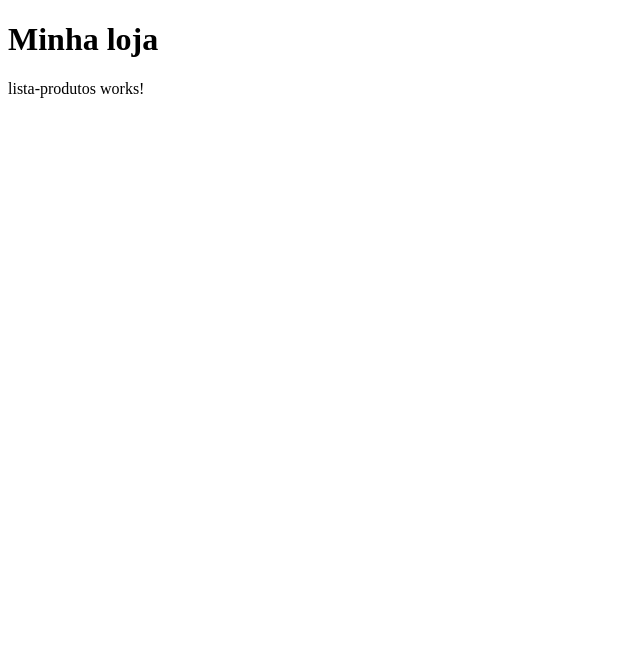
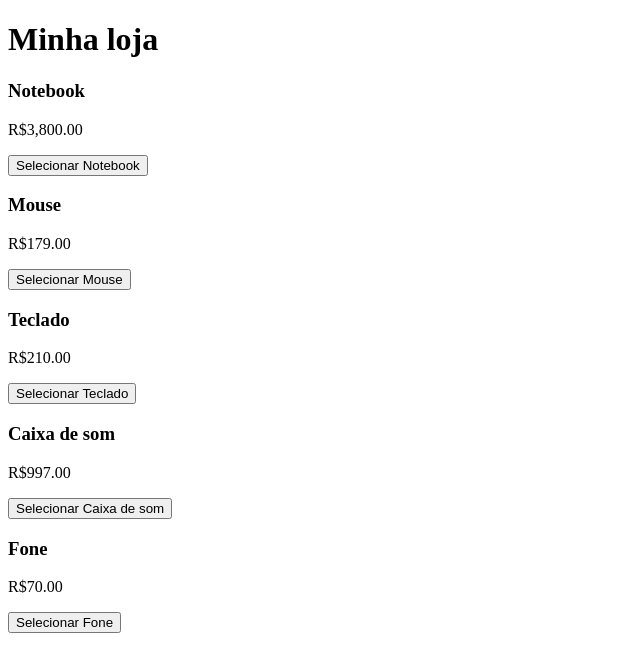
Before and after one commit to alvesthamires/app01, an Angular app: page / in a window 1280 px wide. Shown: the top 672 px of the page, without its empty margins (0-640 px from the left). Built offline with nearby package versions, Linux system fonts and the light colour scheme.

Commit message:
Controle de Fluxo, Pipes, Comunicacao entre Componentes

```diff
--- a/src/app/components/lista-produtos/lista-produtos.html
+++ b/src/app/components/lista-produtos/lista-produtos.html
@@ -1 +1,7 @@
-<p>lista-produtos works!</p>
+@for (item of produtos; track item.nome) {
+  <app-produto
+    [nome]="item.nome"
+    [preco]="item.preco"
+    (produtoSelecionado)="exibirProduto($event)"
+  ></app-produto>
+}
--- a/src/app/components/lista-produtos/lista-produtos.ts
+++ b/src/app/components/lista-produtos/lista-produtos.ts
@@ -1,9 +1,24 @@
 import { Component } from '@angular/core';
+import { Produto } from '../produto/produto';
 
 @Component({
   selector: 'app-lista-produtos',
-  imports: [],
+  imports: [ Produto ],
   templateUrl: './lista-produtos.html',
   styleUrl: './lista-produtos.css',
 })
-export class ListaProdutos {}
+export class ListaProdutos {
+    produtos = [
+    { nome: 'Notebook', preco: 3800 },
+    { nome: 'Mouse', preco: 179 },
+    { nome: 'Teclado', preco: 210 },
+    { nome: 'Caixa de som', preco: 997 },
+    { nome: 'Fone', preco: 70 },
+  ];
+
+    exibirProduto(nome: string) {
+    console.log('Produto selecionado:', nome);
+    // Aqui você pode atualizar o estado, abrir modal, etc.
+  }
+
+}
--- a/src/app/components/produto/produto.html
+++ b/src/app/components/produto/produto.html
@@ -1,13 +1,9 @@
-<div class="produto">
-  <h2>{{ nome | uppercase }}</h2>
-  @if (mostrarPreco) {
-    <p>Preço: R$ {{ preco | currency:'BRL'  }}</p>
-  }
+<div class="produto-card">
+  <h3>{{ nome }}</h3>
+  <p>{{ preco | currency: 'BRL' }}</p>
+
+  <button (click)="selecionarProduto()">
+    Selecionar {{ nome }}
+  </button>
+
 </div>
-
-@for (item of produtos; track item) {
-    <div>
-      <h3>{{ item.nome | uppercase }}</h3>
-      <p>Preco: {{ item.preco | precoFormatado }}</p>
-    </div>
-  }
--- a/src/app/components/produto/produto.ts
+++ b/src/app/components/produto/produto.ts
@@ -1,22 +1,18 @@
-import { Component } from '@angular/core';
-import { CurrencyPipe, UpperCasePipe } from '@angular/common';
-import { PrecoFormatadoPipe } from '../../pipes/preco-formatado-pipe';
+import { Component, Input, Output, EventEmitter } from '@angular/core';
+import { CurrencyPipe } from '@angular/common';
 
 @Component({
   selector: 'app-produto',
-  imports: [CurrencyPipe, UpperCasePipe, PrecoFormatadoPipe],
+  imports: [CurrencyPipe],
   templateUrl: './produto.html',
   styleUrl: './produto.css',
 })
 export class Produto {
-  nome = 'Produto Exemplo';
-  preco = 149.99;
-  mostrarPreco = true;
+  @Input() nome: string = '';
+  @Input() preco: number = 0;
+  @Output() produtoSelecionado = new EventEmitter<string>();
 
-  produtos = [
-    { nome: 'Monitor', preco: 1500 },
-    { nome: 'Mouse', preco: 150 },
-    { nome: 'Teclado', preco: 250 },
-    { nome: 'Caixa de som', preco: 2250 },
-  ];
+  selecionarProduto() {
+    this.produtoSelecionado.emit(this.nome);
+  }
 }
```
